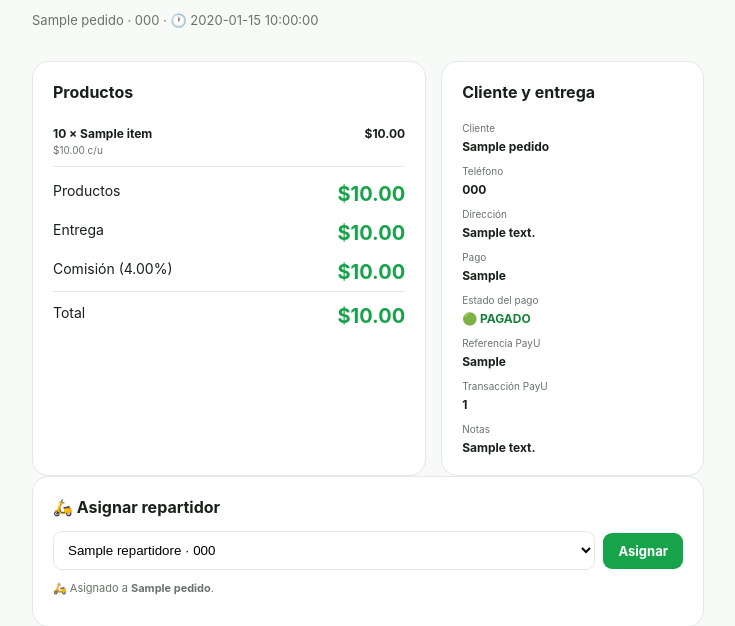
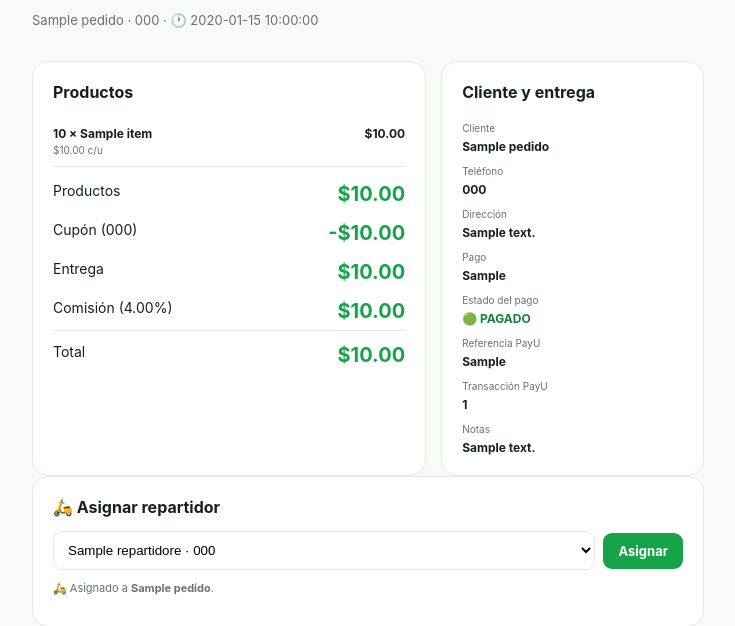
Before and after one commit to hugoapps89/pedidos-locales, a Python web app: template templates/admin_order_detail.html in a window 1280 px wide. Shown: the part 235-861 px from the top of the page, without its empty margins (272-1007 px from the left). Run offline with Jinja, Linux system fonts and the light colour scheme; the template is opened without the code that fills it: most values are stand-ins (such as "Sample title", 1, 10 or a date in 2020).

Commit message:
Mostrar descuento de cupon en detalle del pedido

```diff
--- a/templates/admin_order_detail.html
+++ b/templates/admin_order_detail.html
@@ -3,14 +3,78 @@
 {% block content %}
 <main class="admin-main narrow">
 <a class="back-link" href="{{ url_for('admin_orders') }}">← Todos los pedidos</a>
-<div class="order-detail-head"><div><span class="eyebrow">PEDIDO #{{ pedido.id }}</span><h1>{{ pedido.business_name }}</h1><p>{{ pedido.customer_name }} · {{ pedido.customer_phone }} · 🕐 {{ pedido.created_at }}</p></div><span class="order-status big {{ pedido.status }}">{{ statuses[pedido.status] }}</span></div>
+
+<div class="order-detail-head">
+    <div>
+        <span class="eyebrow">PEDIDO #{{ pedido.id }}</span>
+        <h1>{{ pedido.business_name }}</h1>
+        <p>{{ pedido.customer_name }} · {{ pedido.customer_phone }} · 🕐 {{ pedido.created_at }}</p>
+    </div>
+    <span class="order-status big {{ pedido.status }}">{{ statuses[pedido.status] }}</span>
+</div>
+
 <div class="order-detail-grid">
-<section class="detail-card"><h2>Productos</h2>{% for i in items %}<div class="detail-item"><div><b>{{ i.quantity }} × {{ i.product_name }}</b><small>${{ "%.2f"|format(i.price) }} c/u</small></div><strong>${{ "%.2f"|format(i.subtotal) }}</strong></div>{% endfor %}<div class="detail-total"><span>Productos</span><strong>${{ "%.2f"|format(pedido.subtotal if pedido.subtotal is not none else pedido.total) }}</strong></div>
-<div class="detail-total"><span>Entrega</span><strong>${{ "%.2f"|format(pedido.delivery_fee if pedido.delivery_fee is not none else 0) }}</strong></div>
-<div class="detail-total"><span>Comisión ({{ "%.2f"|format(pedido.commission_rate if pedido.commission_rate is not none else 0) }}%)</span><strong>${{ "%.2f"|format(pedido.commission_amount if pedido.commission_amount is not none else 0) }}</strong></div>
-<div class="detail-total grand"><span>Total</span><strong>${{ "%.2f"|format(pedido.total) }}</strong></div></section>
-<section class="detail-card"><h2>Cliente y entrega</h2><div class="customer-data"><span>Cliente</span><b>{{ pedido.customer_name }}</b><span>Teléfono</span><b>{{ pedido.customer_phone }}</b><span>Dirección</span><b>{{ pedido.customer_address }}</b><span>Pago</span>
-<b>{{ pedido.payment_method }}</b>
+
+<section class="detail-card">
+    <h2>Productos</h2>
+
+    {% for i in items %}
+    <div class="detail-item">
+        <div>
+            <b>{{ i.quantity }} × {{ i.product_name }}</b>
+            <small>${{ "%.2f"|format(i.price) }} c/u</small>
+        </div>
+        <strong>${{ "%.2f"|format(i.subtotal) }}</strong>
+    </div>
+    {% endfor %}
+
+    <div class="detail-total">
+        <span>Productos</span>
+        <strong>${{ "%.2f"|format(pedido.subtotal if pedido.subtotal is not none else pedido.total) }}</strong>
+    </div>
+
+    {% if pedido.coupon_discount and pedido.coupon_discount > 0 %}
+    <div class="detail-total">
+        <span>
+            Cupón{% if pedido.coupon_code %} ({{ pedido.coupon_code }}){% endif %}
+        </span>
+        <strong>-${{ "%.2f"|format(pedido.coupon_discount) }}</strong>
+    </div>
+    {% endif %}
+
+    <div class="detail-total">
+        <span>Entrega</span>
+        <strong>${{ "%.2f"|format(pedido.delivery_fee if pedido.delivery_fee is not none else 0) }}</strong>
+    </div>
+
+    <div class="detail-total">
+        <span>
+            Comisión ({{ "%.2f"|format(pedido.commission_rate if pedido.commission_rate is not none else 0) }}%)
+        </span>
+        <strong>${{ "%.2f"|format(pedido.commission_amount if pedido.commission_amount is not none else 0) }}</strong>
+    </div>
+
+    <div class="detail-total grand">
+        <span>Total</span>
+        <strong>${{ "%.2f"|format(pedido.total) }}</strong>
+    </div>
+</section>
+
+<section class="detail-card">
+    <h2>Cliente y entrega</h2>
+
+    <div class="customer-data">
+        <span>Cliente</span>
+        <b>{{ pedido.customer_name }}</b>
+
+        <span>Teléfono</span>
+        <b>{{ pedido.customer_phone }}</b>
+
+        <span>Dirección</span>
+        <b>{{ pedido.customer_address }}</b>
+
+        <span>Pago</span>
+        <b>{{ pedido.payment_method }}</b>
 
 <span>Estado del pago</span>
 
```
